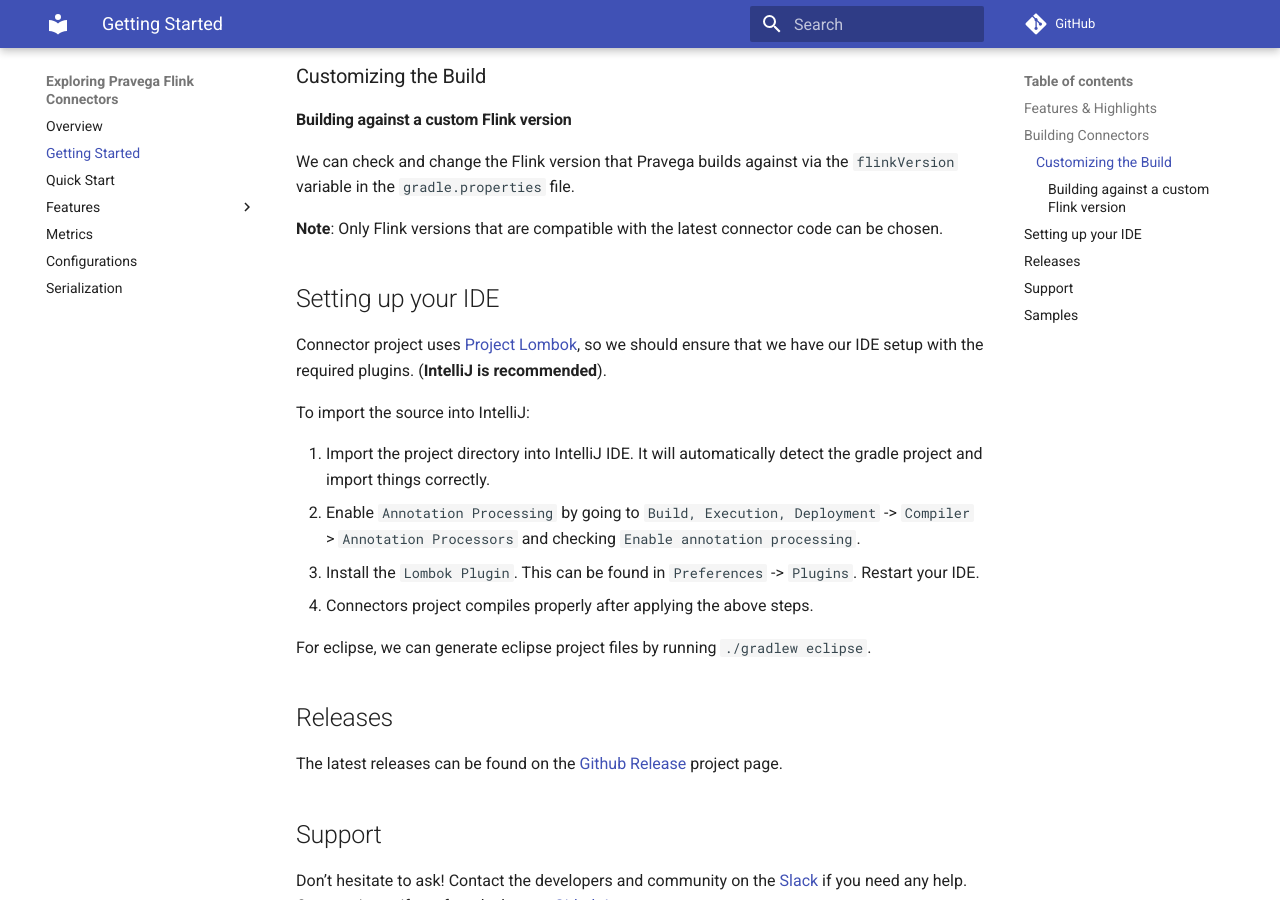
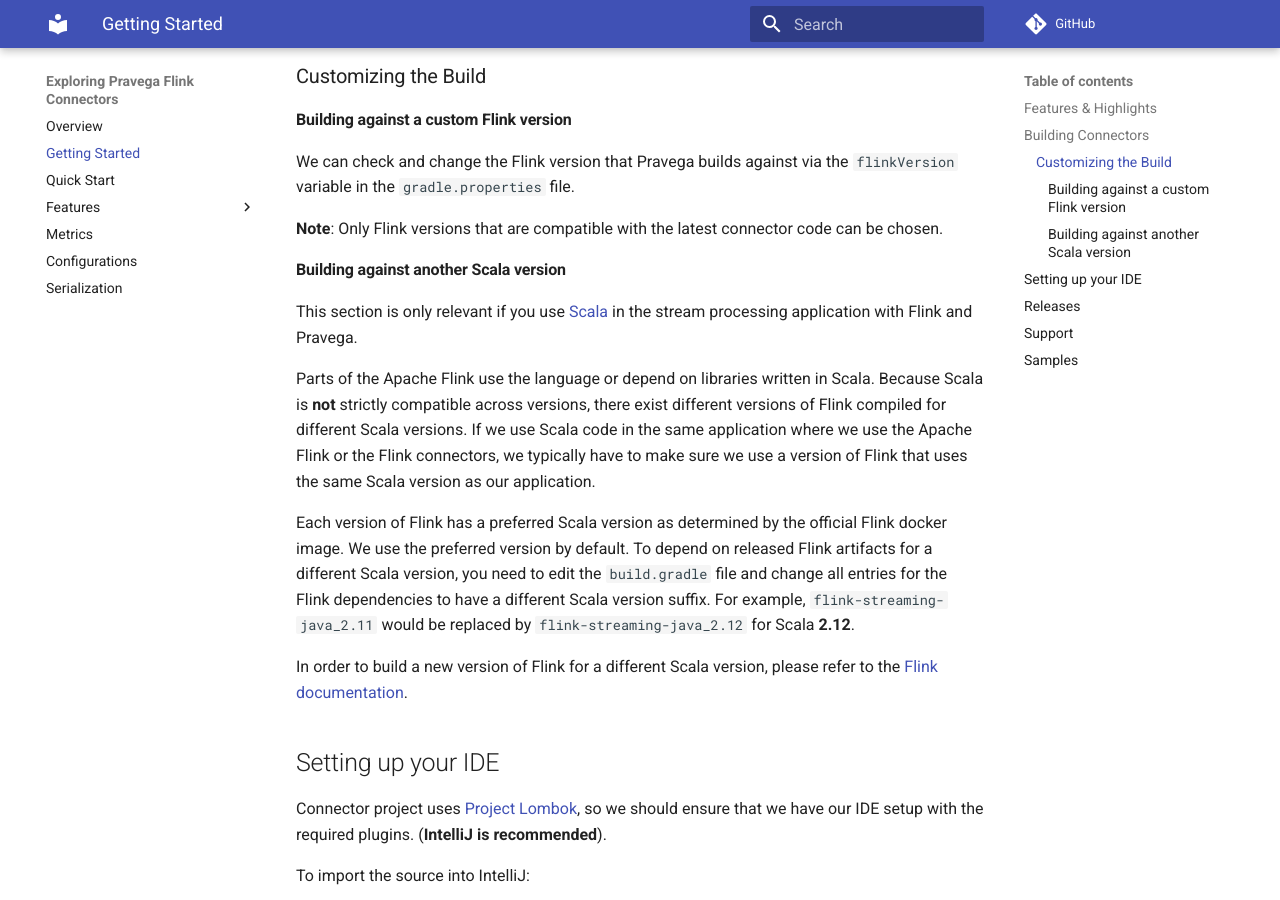
Before and after one commit to pravega/flink-connectors, an MkDocs documentation site: the page built from documentation/src/docs/getting-started.md, in a window 1280 px wide and 900 px high, scrolled down 1107 px. Built offline with MkDocs 1.6.1 and Material for MkDocs 9.7.7, drawn with Linux system fonts in a browser that asks for light colours; comment, search, counter and statistics services are not loaded.

Commit message:
get the scala doc back
Signed-off-by: thekingofcity <3353040+thekingofcity@users.noreply.github.com>

```diff
--- a/documentation/src/docs/getting-started.md
+++ b/documentation/src/docs/getting-started.md
@@ -56,6 +56,18 @@
 
 **Note**: Only Flink versions that are compatible with the latest connector code can be chosen.
 
+#### Building against another Scala version
+
+This section is only relevant if you use [Scala](https://www.scala-lang.org/) in the stream processing application with Flink and Pravega.
+
+Parts of the Apache Flink use the language or depend on libraries written in Scala. Because Scala is **not** strictly compatible across versions, there exist different versions of Flink compiled for different Scala versions.
+If we use Scala code in the same application where we use the Apache Flink or the Flink connectors, we typically have to make sure we use a version of Flink that uses the same Scala version as our application.
+
+Each version of Flink has a preferred Scala version as determined by the official Flink docker image. We use the preferred version by default.
+To depend on released Flink artifacts for a different Scala version, you need to edit the `build.gradle` file and change all entries for the Flink dependencies to have a different Scala version suffix. For example, `flink-streaming-java_2.11` would be replaced by `flink-streaming-java_2.12` for Scala **2.12**.
+
+In order to build a new version of Flink for a different Scala version, please refer to the [Flink documentation](https://ci.apache.org/projects/flink/flink-docs-stable/start/building.html#scala-versions).
+
 ## Setting up your IDE
 
 Connector project uses [Project Lombok](https://projectlombok.org/), so we should ensure that we have our IDE setup with the required plugins. (**IntelliJ is recommended**).
```
